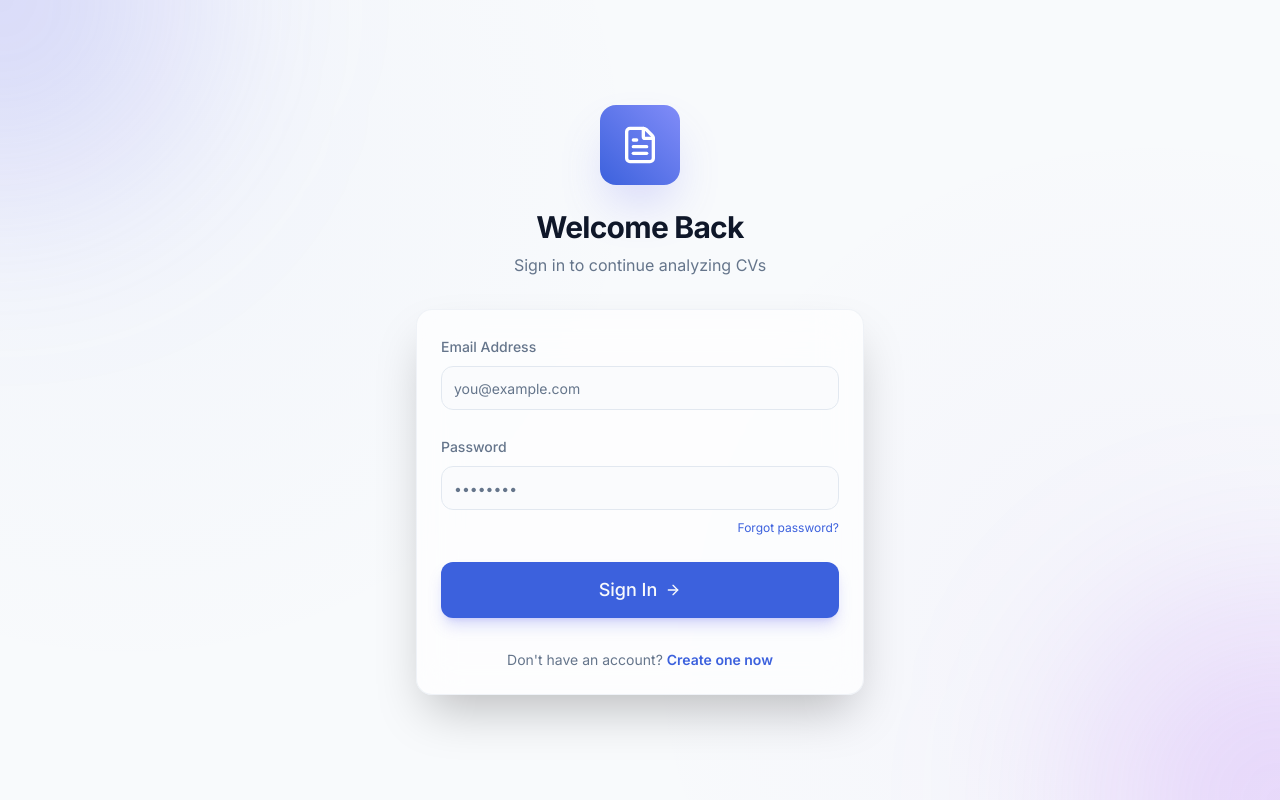
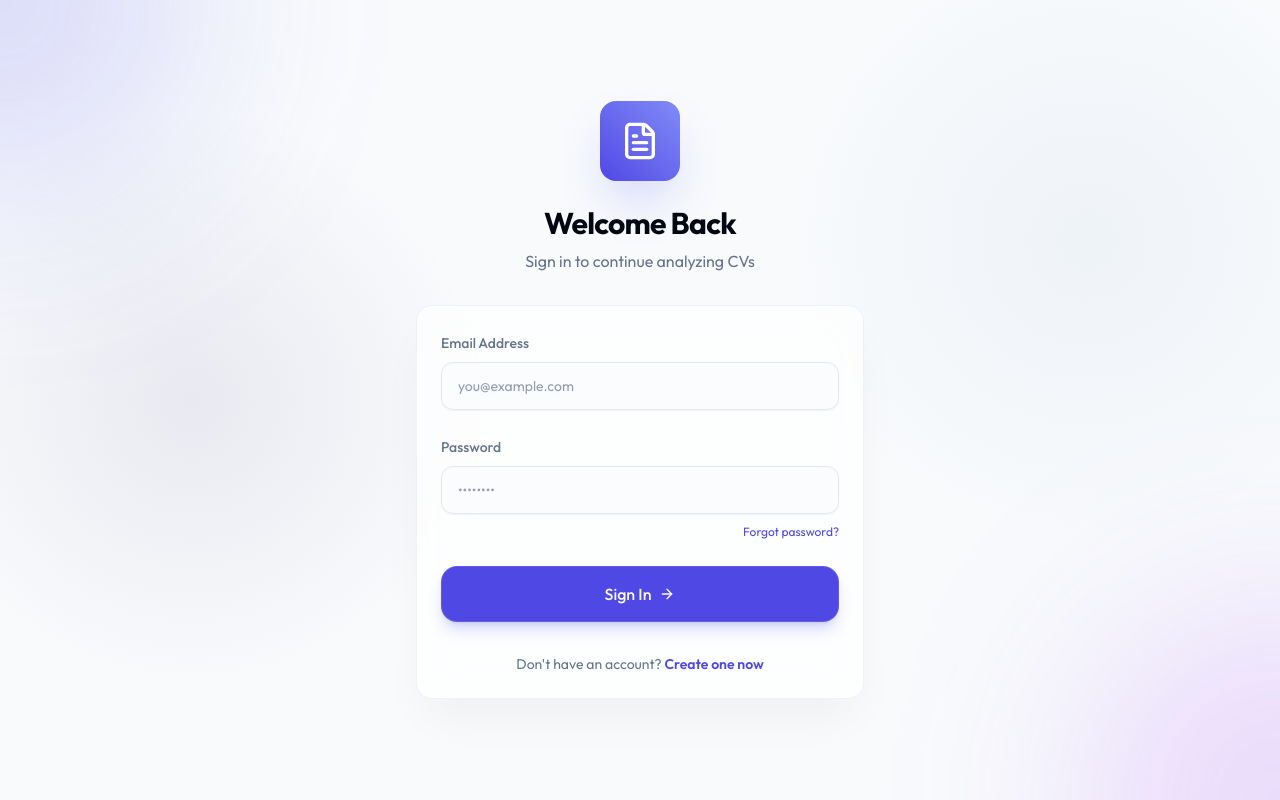
Before and after one commit to NikolasRoufas/AI-Scanner, a React app in the folder frontend/: page / in a window 1280 px wide. Built offline with nearby package versions, Linux system fonts and the light colour scheme; the HTML template or start-up script is replaced by a standard one.

Commit message:
Improving UI.

```diff
--- a/frontend/package.json
+++ b/frontend/package.json
@@ -10,6 +10,7 @@
     "preview": "vite preview"
   },
   "dependencies": {
+    "class-variance-authority": "^0.7.1",
     "clsx": "^2.1.1",
     "framer-motion": "^12.26.2",
     "lucide-react": "^0.562.0",
--- a/frontend/src/components/ui/Button.tsx
+++ b/frontend/src/components/ui/Button.tsx
@@ -1,59 +1,66 @@
-import React from 'react';
-import { motion, type HTMLMotionProps } from 'framer-motion';
-import { clsx, type ClassValue } from 'clsx';
+import { type ButtonHTMLAttributes, forwardRef } from 'react';
+import { cva, type VariantProps } from 'class-variance-authority';
+import clsx from 'clsx';
 import { twMerge } from 'tailwind-merge';
+import { Loader2 } from 'lucide-react';
 
-// Simple utility for merging classes if not using a separate lib
-export function cn(...inputs: ClassValue[]) {
+// Utility for class merging (you might want to move this to a shared utils file eventually)
+export function cn(...inputs: (string | undefined | null | false)[]) {
     return twMerge(clsx(inputs));
 }
 
-interface ButtonProps extends HTMLMotionProps<"button"> {
-    variant?: 'primary' | 'secondary' | 'outline' | 'ghost' | 'danger';
-    size?: 'sm' | 'md' | 'lg';
+const buttonVariants = cva(
+    "inline-flex items-center justify-center rounded-2xl text-sm font-medium transition-all duration-300 focus-visible:outline-none focus-visible:ring-2 focus-visible:ring-ring focus-visible:ring-offset-2 disabled:opacity-50 disabled:pointer-events-none ring-offset-background active:scale-[0.98]",
+    {
+        variants: {
+            variant: {
+                primary: "bg-primary text-primary-foreground hover:bg-primary/90 shadow-xl shadow-primary/25 hover:shadow-2xl hover:shadow-primary/40 border border-white/10 relative overflow-hidden after:absolute after:inset-0 after:bg-gradient-to-t after:from-black/10 after:to-transparent after:opacity-0 hover:after:opacity-100",
+                secondary: "bg-secondary text-secondary-foreground hover:bg-secondary/80 border border-border shadow-sm",
+                outline: "border border-input bg-background/50 backdrop-blur-sm hover:bg-accent hover:text-accent-foreground hover:border-accent shadow-sm",
+                ghost: "hover:bg-accent hover:text-accent-foreground",
+                danger: "bg-destructive text-destructive-foreground hover:bg-destructive/90 shadow-lg shadow-destructive/20",
+                link: "text-primary underline-offset-4 hover:underline",
+            },
+            size: {
+                default: "h-11 px-6 py-2",
+                sm: "h-9 px-4 rounded-xl text-xs",
+                lg: "h-14 px-8 rounded-2xl text-base",
+                icon: "h-11 w-11",
+            },
+            fullWidth: {
+                true: "w-full",
+            },
+        },
+        defaultVariants: {
+            variant: "primary",
+            size: "default",
+            fullWidth: false,
+        },
+    }
+);
+
+interface ButtonProps
+    extends ButtonHTMLAttributes<HTMLButtonElement>,
+    VariantProps<typeof buttonVariants> {
     isLoading?: boolean;
-    children: React.ReactNode;
 }
 
-const Button: React.FC<ButtonProps> = ({
-    children,
-    className,
-    variant = 'primary',
-    size = 'md',
-    isLoading,
-    disabled,
-    ...props
-}) => {
-    const baseStyles = "inline-flex items-center justify-center rounded-xl font-medium transition-colors focus-visible:outline-none focus-visible:ring-2 focus-visible:ring-ring disabled:pointer-events-none disabled:opacity-50";
+const Button = forwardRef<HTMLButtonElement, ButtonProps>(
+    ({ className, variant, size, fullWidth, isLoading, children, ...props }, ref) => {
+        return (
+            <button
+                className={cn(buttonVariants({ variant, size, fullWidth, className }))}
+                ref={ref}
+                disabled={isLoading || props.disabled}
+                {...props}
+            >
+                {isLoading && <Loader2 className="mr-2 h-4 w-4 animate-spin" />}
+                {children}
+            </button>
+        );
+    }
+);
 
-    const variants = {
-        primary: "bg-[hsl(var(--primary))] text-[hsl(var(--primary-foreground))] hover:bg-[hsl(var(--primary)/0.9)] shadow-lg shadow-indigo-500/25 hover:shadow-indigo-500/40",
-        secondary: "bg-[hsl(var(--secondary))] text-[hsl(var(--secondary-foreground))] hover:bg-[hsl(var(--secondary)/0.8)] border border-transparent",
-        outline: "border border-[hsl(var(--border))] bg-transparent hover:bg-[hsl(var(--accent)/0.5)] text-[hsl(var(--foreground))]",
-        ghost: "hover:bg-[hsl(var(--accent)/0.5)] text-[hsl(var(--foreground))]",
-        danger: "bg-[hsl(var(--destructive))] text-[hsl(var(--destructive-foreground))] hover:bg-[hsl(var(--destructive)/0.9)] shadow-lg shadow-red-500/20",
-    };
-
-    const sizes = {
-        sm: "h-9 px-3 text-sm",
-        md: "h-11 px-6 text-base",
-        lg: "h-14 px-8 text-lg",
-    };
-
-    return (
-        <motion.button
-            whileHover={{ scale: 1.02 }}
-            whileTap={{ scale: 0.98 }}
-            className={cn(baseStyles, variants[variant], sizes[size], className)}
-            disabled={disabled || isLoading}
-            {...props}
-        >
-            {isLoading ? (
-                <span className="mr-2 h-4 w-4 animate-spin rounded-full border-2 border-current border-t-transparent" />
-            ) : null}
-            {children}
-        </motion.button>
-    );
-};
+Button.displayName = "Button";
 
 export default Button;
--- a/frontend/src/components/ui/Card.tsx
+++ b/frontend/src/components/ui/Card.tsx
@@ -12,7 +12,7 @@ const Card: React.FC<CardProps> = ({ className, children, ...props }) => {
             initial={{ opacity: 0, y: 20 }}
             animate={{ opacity: 1, y: 0 }}
             className={cn(
-                "glass-panel rounded-2xl p-6 text-[hsl(var(--card-foreground))]",
+                "glass-panel rounded-2xl p-6 text-card-foreground border border-white/10 shadow-xl shadow-black/5",
                 className
             )}
             {...props}
--- a/frontend/src/components/ui/Input.tsx
+++ b/frontend/src/components/ui/Input.tsx
@@ -1,5 +1,6 @@
-import { type InputHTMLAttributes, forwardRef } from 'react';
-import { cn } from './Button'; // Reusing cn utility
+import { type InputHTMLAttributes, forwardRef, useState } from 'react';
+import { cn } from './Button';
+import { motion } from 'framer-motion';
 
 interface InputProps extends InputHTMLAttributes<HTMLInputElement> {
     label?: string;
@@ -8,27 +9,57 @@ interface InputProps extends InputHTMLAttributes<HTMLInputElement> {
 
 const Input = forwardRef<HTMLInputElement, InputProps>(
     ({ className, type, label, error, ...props }, ref) => {
+        const [isFocused, setIsFocused] = useState(false);
+
         return (
             <div className="w-full space-y-2">
                 {label && (
-                    <label className="text-sm font-medium leading-none text-[hsl(var(--muted-foreground))] peer-disabled:cursor-not-allowed peer-disabled:opacity-70">
+                    <label className={cn(
+                        "text-sm font-medium leading-none transition-colors",
+                        error ? "text-destructive" : isFocused ? "text-primary" : "text-muted-foreground",
+                        "peer-disabled:cursor-not-allowed peer-disabled:opacity-70"
+                    )}>
                         {label}
                     </label>
                 )}
-                <div className="relative">
+                <div className="relative group">
+                    {/* Animated background glow on focus */}
+                    <div className={cn(
+                        "absolute -inset-0.5 rounded-2xl bg-gradient-to-r from-primary/50 to-indigo-400/50 opacity-0 blur transition duration-500",
+                        isFocused && "opacity-75 blur-md"
+                    )} />
+
                     <input
                         type={type}
                         className={cn(
-                            "flex h-11 w-full rounded-xl border border-[hsl(var(--input))] bg-[hsl(var(--background)/0.5)] px-3 py-2 text-sm ring-offset-[hsl(var(--background))] file:border-0 file:bg-transparent file:text-sm file:font-medium placeholder:text-[hsl(var(--muted-foreground))] focus-visible:outline-none focus-visible:ring-2 focus-visible:ring-[hsl(var(--primary))] focus-visible:border-transparent disabled:cursor-not-allowed disabled:opacity-50 transition-all duration-200",
-                            error && "border-[hsl(var(--destructive))] focus-visible:ring-[hsl(var(--destructive))]",
+                            "relative flex h-12 w-full rounded-xl border border-input bg-background/60 backdrop-blur-sm px-4 py-2 text-sm shadow-sm transition-all duration-200",
+                            "placeholder:text-muted-foreground/70",
+                            "file:border-0 file:bg-transparent file:text-sm file:font-medium",
+                            "focus-visible:outline-none focus-visible:ring-0 focus-visible:border-primary/50", // Custom focus handling below
+                            "disabled:cursor-not-allowed disabled:opacity-50",
+                            error && "border-destructive focus-visible:border-destructive",
                             className
                         )}
                         ref={ref}
+                        onFocus={(e) => {
+                            setIsFocused(true);
+                            props.onFocus?.(e);
+                        }}
+                        onBlur={(e) => {
+                            setIsFocused(false);
+                            props.onBlur?.(e);
+                        }}
                         {...props}
                     />
                 </div>
                 {error && (
-                    <p className="text-sm font-medium text-[hsl(var(--destructive))]">{error}</p>
+                    <motion.p
+                        initial={{ opacity: 0, y: -5 }}
+                        animate={{ opacity: 1, y: 0 }}
+                        className="text-xs font-medium text-destructive flex items-center gap-1"
+                    >
+                        {error}
+                    </motion.p>
                 )}
             </div>
         );
--- a/frontend/src/index.css
+++ b/frontend/src/index.css
@@ -1,59 +1,63 @@
 @import url('https://fonts.googleapis.com/css2?family=Inter:wght@300;400;500;600;700&display=swap');
+@import url('https://fonts.googleapis.com/css2?family=Outfit:wght@400;500;600;700&display=swap');
 
 @tailwind base;
 @tailwind components;
 @tailwind utilities;
 
 :root {
-  /* Clean Professional Palette - HSL (Slate & Indigo) Refined */
+  /* Pro Max Palette - HSL (Slate & Indigo) Refined */
   --background: 210 40% 98%;
-  --foreground: 222 47% 11%;
+  --foreground: 224 71.4% 4.1%;
 
   --card: 0 0% 100%;
-  --card-foreground: 222 47% 11%;
+  --card-foreground: 224 71.4% 4.1%;
 
   --popover: 0 0% 100%;
-  --popover-foreground: 222 47% 11%;
+  --popover-foreground: 224 71.4% 4.1%;
 
-  --primary: 226 70% 55%;
+  /* Vibrant Indigo Primary */
+  --primary: 243 75% 59%;
   --primary-foreground: 210 40% 98%;
 
   --secondary: 210 40% 96.1%;
-  --secondary-foreground: 222 47% 11%;
+  --secondary-foreground: 222.2 47.4% 11.2%;
 
   --muted: 210 40% 96.1%;
-  --muted-foreground: 215 16% 47%;
+  --muted-foreground: 215.4 16.3% 46.9%;
 
   --accent: 210 40% 96.1%;
-  --accent-foreground: 222 47% 11%;
+  --accent-foreground: 222.2 47.4% 11.2%;
 
   --destructive: 0 84.2% 60.2%;
   --destructive-foreground: 210 40% 98%;
 
   --border: 214.3 31.8% 91.4%;
   --input: 214.3 31.8% 91.4%;
-  --ring: 226 70% 55%;
+  --ring: 243 75% 59%;
 
-  --radius: 0.75rem;
+  --radius: 1rem;
 
   /* Enhanced Glassmorphism Variables */
-  --glass-bg: rgba(255, 255, 255, 0.65);
-  --glass-border: rgba(255, 255, 255, 0.4);
-  --glass-blur: 20px;
-  --glass-shadow: 0 8px 32px 0 rgba(31, 38, 135, 0.05);
+  --glass-bg: rgba(255, 255, 255, 0.7);
+  --glass-border: rgba(255, 255, 255, 0.6);
+  --glass-blur: 24px;
+  --glass-shadow: 0 8px 32px 0 rgba(31, 38, 135, 0.07);
 }
 
 .dark {
-  --background: 222 47% 10%;
+  /* Deep Blue/Slate Background for "Pro" feel */
+  --background: 224 71% 4%;
   --foreground: 210 40% 98%;
 
-  --card: 222 47% 10%;
+  --card: 224 71% 6%;
   --card-foreground: 210 40% 98%;
 
-  --popover: 222 47% 10%;
+  --popover: 224 71% 6%;
   --popover-foreground: 210 40% 98%;
 
-  --primary: 226 70% 60%;
+  /* Luminous Indigo/Purple in Dark Mode */
+  --primary: 243 100% 70%;
   --primary-foreground: 210 40% 98%;
 
   --secondary: 217.2 32.6% 17.5%;
@@ -70,11 +74,11 @@
 
   --border: 217.2 32.6% 17.5%;
   --input: 217.2 32.6% 17.5%;
-  --ring: 226 70% 60%;
+  --ring: 243 100% 70%;
 
   /* Dark Glassmorphism */
-  --glass-bg: rgba(15, 23, 42, 0.65);
-  --glass-border: rgba(255, 255, 255, 0.05);
+  --glass-bg: rgba(10, 10, 20, 0.6);
+  --glass-border: rgba(255, 255, 255, 0.08);
   --glass-shadow: 0 8px 32px 0 rgba(0, 0, 0, 0.4);
 }
 
@@ -85,17 +89,28 @@
 
   body {
     @apply bg-background text-foreground;
-    font-family: 'Inter', system-ui, -apple-system, BlinkMacSystemFont, 'Segoe UI', Roboto, sans-serif;
+    font-family: 'Outfit', 'Inter', system-ui, -apple-system, sans-serif;
+    /* Modern stack */
+    /* Mesh Gradient Background */
     background-image:
-      radial-gradient(circle at 10% 20%, hsla(226, 70%, 55%, 0.03) 0%, transparent 40%),
-      radial-gradient(circle at 90% 80%, hsla(260, 70%, 55%, 0.03) 0%, transparent 40%);
+      radial-gradient(circle at 15% 50%, hsla(250, 40%, 30%, 0.08) 0%, transparent 25%),
+      radial-gradient(circle at 85% 30%, hsla(210, 50%, 40%, 0.05) 0%, transparent 25%);
     background-attachment: fixed;
+  }
+
+  h1,
+  h2,
+  h3,
+  h4,
+  h5,
+  h6 {
+    @apply tracking-tight font-semibold;
   }
 }
 
 @layer components {
 
-  /* Glass Panel Utility */
+  /* Ultra-Premium Glass Panel */
   .glass-panel {
     background: var(--glass-bg);
     backdrop-filter: blur(var(--glass-blur));
@@ -104,18 +119,24 @@
     box-shadow: var(--glass-shadow);
   }
 
-  /* Card Hover Effect */
+  /* Smooth GPU-Accelerated Hover */
   .hover-card {
-    transition: all 0.3s cubic-bezier(0.4, 0, 0.2, 1);
+    transition: transform 0.3s cubic-bezier(0.34, 1.56, 0.64, 1), box-shadow 0.3s ease;
+    will-change: transform, box-shadow;
   }
 
   .hover-card:hover {
-    transform: translateY(-2px);
-    box-shadow: 0 12px 24px -8px rgba(0, 0, 0, 0.1);
+    transform: translateY(-4px) scale(1.005);
+    box-shadow: 0 20px 40px -10px rgba(0, 0, 0, 0.12);
+  }
+
+  /* Text Balance Utility for better headers */
+  .text-balance {
+    text-wrap: balance;
   }
 }
 
-/* Custom Scrollbar */
+/* Custom Scrollbar - Minimalist */
 ::-webkit-scrollbar {
   width: 6px;
   height: 6px;
@@ -126,9 +147,9 @@
 }
 
 ::-webkit-scrollbar-thumb {
-  @apply bg-muted-foreground/30 rounded-full;
+  @apply bg-muted-foreground/20 rounded-full transition-colors;
 }
 
 ::-webkit-scrollbar-thumb:hover {
-  @apply bg-muted-foreground/50;
+  @apply bg-muted-foreground/40;
 }
```
Also changed, not shown: frontend/src/pages/History.tsx (+8 -8 lines), 1 other file (tests, documents, lock files or other folders).
